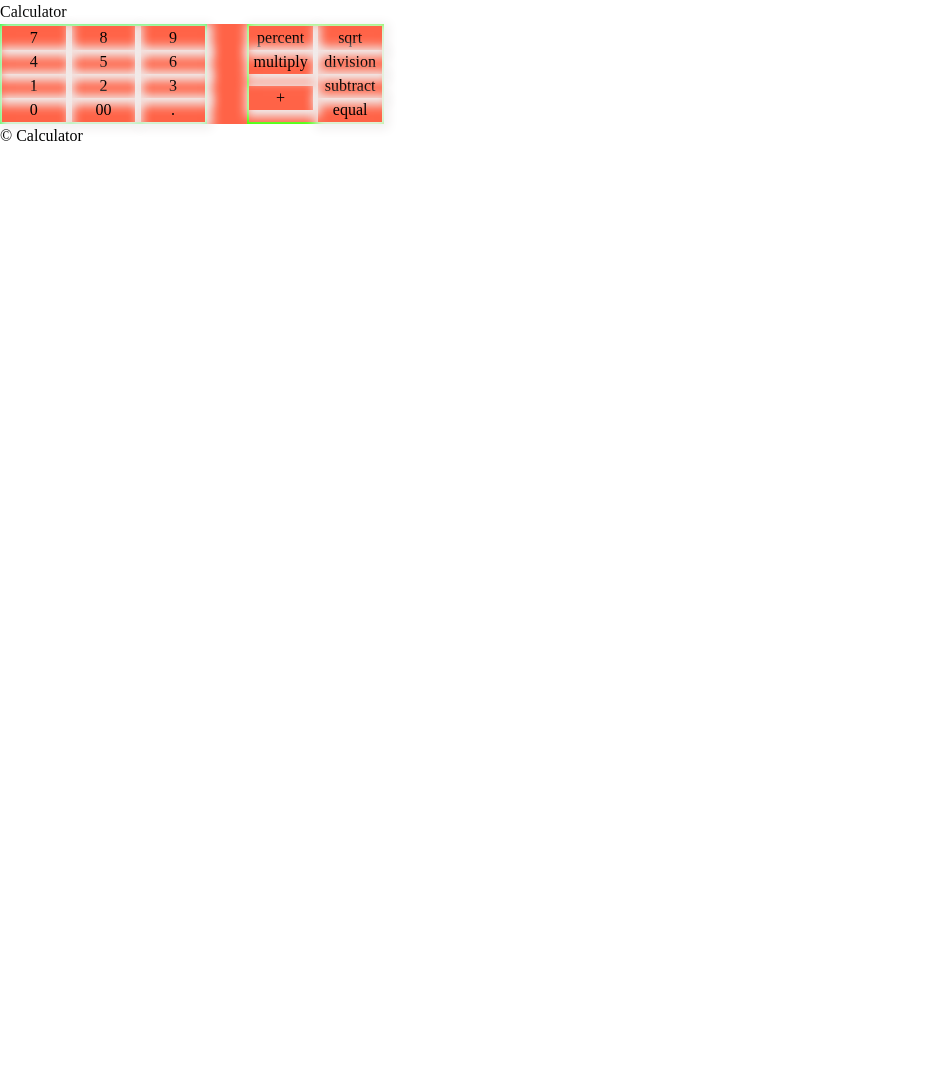
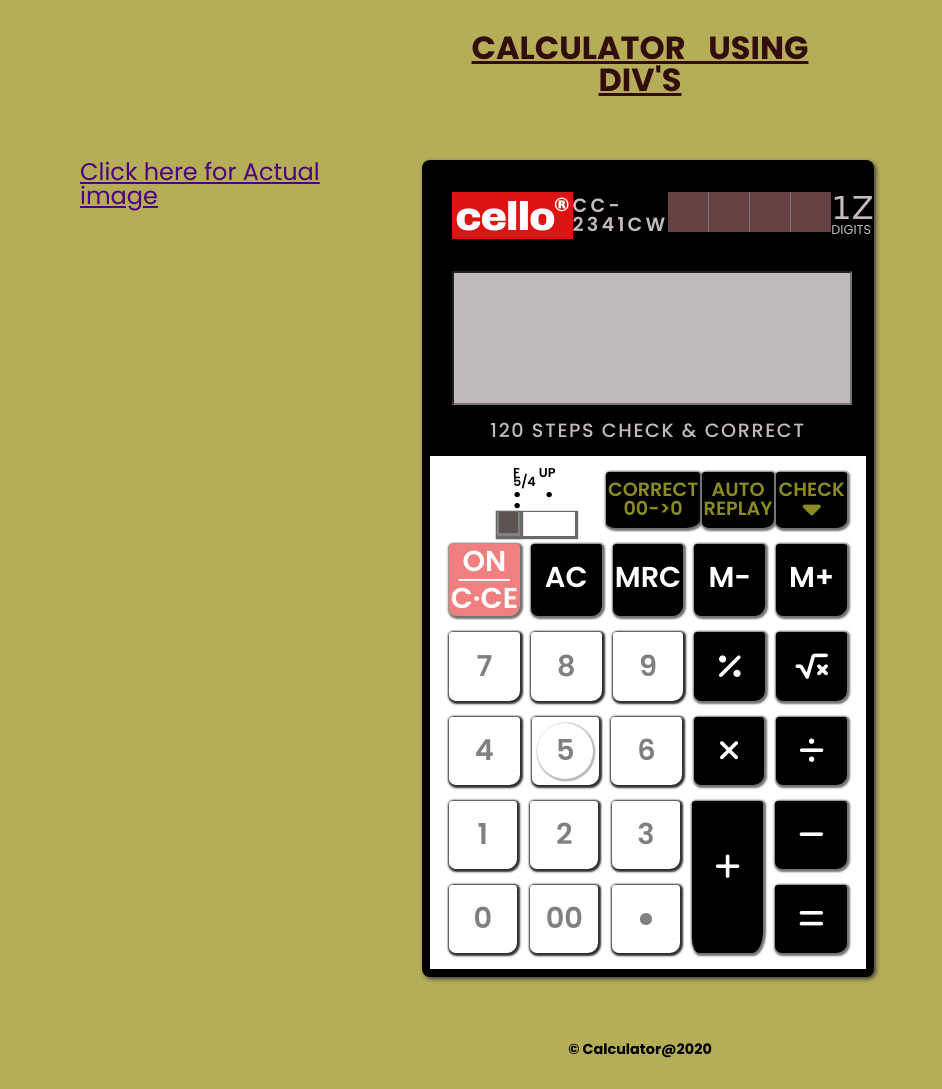
Before and after one commit to sanbal13/Calculator, a plain HTML site: page index.html in a window 1280 px wide. Shown: the whole page, without its empty margins (0-942 px from the left). Before the commit the page ends 800 px from the top, so only its background shows below. Drawn offline with Linux system fonts and the light colour scheme; a web font is replaced by a local one.

Commit message:
Update index.html

```diff
--- a/index.html
+++ b/index.html
@@ -1,65 +1,196 @@
 <!DOCTYPE html>
 <html lang="en">
+
 <head>
     <meta charset="UTF-8">
     <meta name="viewport" content="width=device-width, initial-scale=1.0">
-    <title>Calculator</title>
+    <title>Calculator using div</title>
+    <!-- Font Styles -->
+    <!-- Archivo Black -->
+    <link rel="preconnect" href="https://fonts.gstatic.com">
+    <link href="https://fonts.googleapis.com/css2?family=Archivo+Black&display=swap" rel="stylesheet">
+    <!-- Mansalva -->
+    <link rel="preconnect" href="https://fonts.gstatic.com">
+    <link href="https://fonts.googleapis.com/css2?family=Mansalva&display=swap" rel="stylesheet">
+    <!-- Poppins -->
+    <link rel="preconnect" href="https://fonts.gstatic.com">
+    <link href="https://fonts.googleapis.com/css2?family=Poppins:wght@400;500;600;700&display=swap"
+    rel="stylesheet">
     <!-- Font Awesome -->
     <script src="https://kit.fontawesome.com/7f5cab6c93.js" crossorigin="anonymous"></script>
     <!-- CSS -->
-    <link rel="stylesheet" href="assets/stylesheet/style.css">
+    <link rel="stylesheet" href="assets/stylesheet/style1.css">
 </head>
+
 <body>
-    <header>Calculator</header>
-    <main>
-        <div class="background-layer">
-        <div class="display">
+    <header class="container padding header-main">
+        <h1 class="heading-header upper">Calculator using div's</h1>
+    </header>
+    <main class="container padding">
+        <div class="background">
+            <header class="calc-header">
+                <div class="flex">
+                    <div class="brand align-bottom">cello<small class="reg">&reg;</small></div>
+                    <div class="model align-center">CC-2341CW</div>
+                    <div class="solar align-top flex">
+                        <div class="panel"></div>
+                        <div class="panel"></div>
+                        <div class="panel"></div>
+                        <div class="panel no-right-border"></div>
+                    </div>
+                    <div class="digits">
+                        <div class="number">1Z</div>
+                        <div class="upper word"> digits</div>
+                    </div>
+                </div>
+                <input type="text" class="text display">
+                <div class="about upper">120 steps check & correct </div>
+            </header>
 
+            <div class="button-section">
+                <div class="flex wrap button-pad">
+                    <!-- Row-1 -->
+                    <div class="flex-39 ">
+                        <div class="mode">
+                            <div>
+                                <span class="mode-option">F</span>
+                                <span class="mode-option">UP</span>
+                                <span class="mode-option">5/4</span>
+                            </div>
+                            <div>
+                                <span class="dot-option">.</span>
+                                <span class="dot-option">.</span>
+                                <span class="dot-option">.</span>
+                            </div>
 
-        </div>
-        <div class="keyboard-background">
-        <div class="keyboard-padding">
-        <div class="keypad flex">
-        <div class="numbers btn-group flex">
-            <div class="btn btn-num">7</div>
-            <div class="btn btn-num">8</div>
-            <div class="btn btn-num">9</div>
-            <div class="btn btn-num">4</div>
-            <div class="btn btn-num">5</div>
-            <div class="btn btn-num">6</div>
-            <div class="btn btn-num">1</div>
-            <div class="btn btn-num">2</div>
-            <div class="btn btn-num">3</div>
-            <div class="btn btn-num">0</div>
-            <div class="btn btn-num">00</div>
-            <div class="btn btn-num">.</div>
-        </div>
-        <div class="operations btn-group column-flex">
-            <div class="oper-subdiv-top btn-group flex">
-            <div class="btn btn-oper">percent</div>
-            <div class="btn btn-oper">sqrt</div>
-            <div class="btn btn-oper">multiply</div>
-            <div class="btn btn-oper">division</div>
-            </div>
-                <div class="oper-subdiv-bottom btn-group flex">
-                    <div class="left-oper-subdiv-bottom btn btn-oper big-btn">
-                        +
                     </div>
-                    <div class="right-oper-subdiv-bottom btn-group column-flex">
-                        <div class="btn right-btn btn-oper">subtract</div>
-                        <div class="btn right-btn btn-oper">equal</div>
+                        <div class="toggle">
+                            <div class="toggle-btn">
+                              <div class="toggle-notch">
+
+                              </div>
+                            </div>
+                        </div>
+
                     </div>
+                    <div class="flex-17 btn btn-oper yellow">
+                        Correct
+                        <div>
+                            00->0
+                        </div>
+                    </div>
+                    <div class="flex-17 btn btn-oper yellow">
+                        Auto Replay
+
+                    </div>
+                    <div class="flex-17 btn btn-oper yellow">
+                        Check
+                        <div>
+                            <i class="fas fa-caret-down"></i>
+                        </div>
+                    </div>
+                    <!-- Row-2 -->
+                    <div class="flex-17 btn btn-oper btn-on">
+                        <div>ON</div>
+                        <hr>
+                         <div>C&middot;CE</div>
+                    </div>
+                    <div class="flex-17 btn btn-oper">
+                        AC
+                    </div>
+                    <div class="flex-17 btn btn-oper">
+                        MRC
+                    </div>
+                    <div class="flex-17 btn btn-oper">
+                        M-
+                    </div>
+                    <div class="flex-17 btn btn-oper">
+                        M+
+                    </div>
+                    <!-- Row-3 -->
+                    <div class="flex-17 btn btn-num">
+                        7
+                    </div>
+                    <div class="flex-17 btn btn-num">
+                        8
+                    </div>
+                    <div class="flex-17 btn btn-num">
+                        9
+                    </div>
+                    <div class="flex-17 btn btn-oper">
+                        <i class="fas fa-percentage"></i>
+                    </div>
+                    <div class="flex-17 btn btn-oper">
+                        <i class="fas fa-square-root-alt"></i>
+                    </div>
+                    <!-- Row-4 -->
+                    <div class="flex-17 btn btn-num">
+                        4
+                    </div>
+                    <div class="flex-17 btn btn-num five-btn">
+                        <div class="circle">
+                            5
+                        </div>
+                    </div>
+                    <div class="flex-17 btn btn-num">
+                        6
+                    </div>
+                    <div class="flex-17 btn btn-oper">
+                        <i class="fas fa-times"></i>
+                    </div>
+                    <div class="flex-17 btn btn-oper">
+                        <i class="fas fa-divide"></i>
+                    </div>
+                    <!-- Row-5 & 6-->
+                    <div class="flex flex-58 wrap">
+                    <div class="flex-30 btn btn-num">
+                        1
+                    </div>
+                    <div class="flex-30 btn btn-num">
+                        2
+                    </div>
+                    <div class="flex-30 btn btn-num">
+                        3
+                    </div>
+                    <div class="flex-30 btn btn-num">
+                        0
+                    </div>
+                    <div class="flex-30 btn btn-num">
+                        00
+                    </div>
+                    <div class="flex-30 btn btn-num vertical-middle dot-div flex">
+                       <div class="big-dot"></div>
+                    </div>
+                </div>
+                    <div class="flex flex-18">
+                        <div class="flex-100 btn btn-oper">
+                            <i class="fas fa-plus"></i>
+                        </div>
+                    </div>
+
+                <div class="flex flex-18 wrap">
+                    <div class="flex-100 btn btn-oper">
+                        <i class="fas fa-minus"></i>
+                    </div>
+                    <div class="flex-100 btn btn-oper">
+                        <i class="fas fa-equals"></i>
+                    </div>
+                </div>
+
                 </div>
             </div>
         </div>
+    </main>
+    <div class="img-calci">
+    <input type="checkbox" name="" id="toggle">
+    <img class="calci" src="assets/media/calci.jpg" href="Calculator">
+    <label for="toggle">
+     <div class="click-for-img"> Click here for Actual image</div>
     </div>
-</div>
-        </div>
-    </div>
-    </main>
-    <footer>
-        <small>&copy; Calculator</small>
+    </label>
+    <footer class="container padding">
+        <small>&copy; Calculator@2020</small>
     </footer>
+</body>
 
-</body>
 </html>
```
